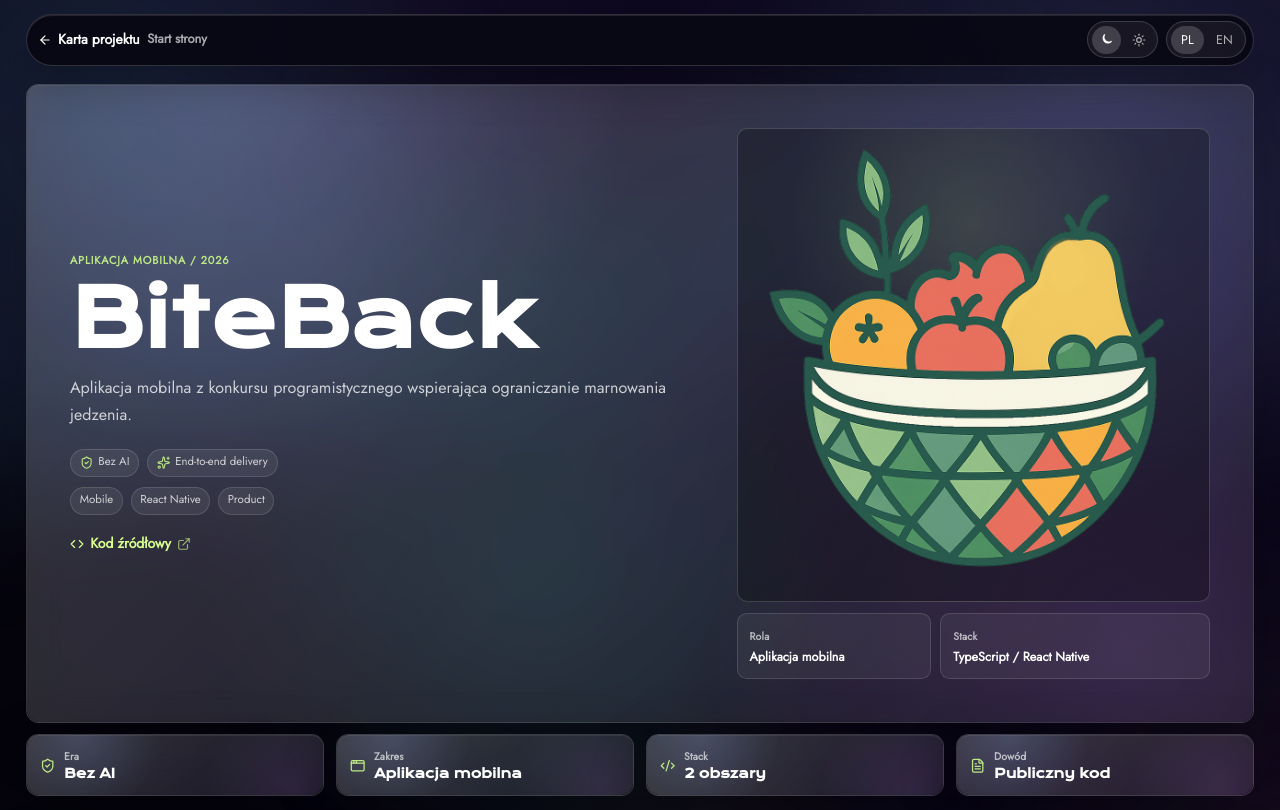
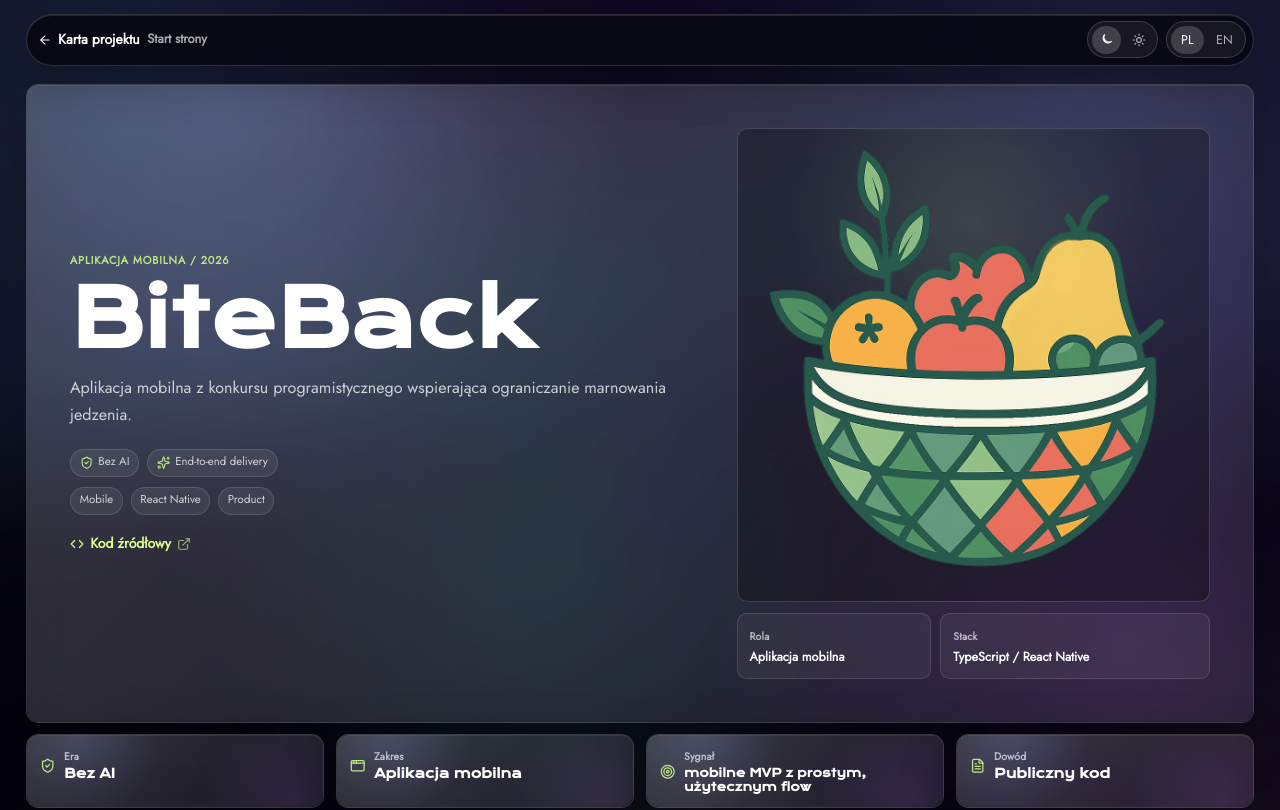
Before and after one commit to dawidbartczak/portfolio, a Next.js app: page /projects/biteback in a window 1280 px wide. Shown: the top 810 px of the page. Built offline with nearby package versions, Linux system fonts and the light colour scheme.

Commit message:
Surface client signals in case study facts

```diff
--- a/src/components/ProjectPage/ProjectPage.module.scss
+++ b/src/components/ProjectPage/ProjectPage.module.scss
@@ -392,6 +392,15 @@
     font-size: clamp(0.85rem, 1vw, 0.98rem);
     line-height: 1.25;
     text-overflow: ellipsis;
+}
+
+.proofItemSignal strong {
+    display: -webkit-box;
+    font-size: clamp(0.78rem, 0.9vw, 0.9rem);
+    line-height: 1.22;
+    white-space: normal;
+    -webkit-box-orient: vertical;
+    -webkit-line-clamp: 3;
 }
 
 .deliveryLens,
--- a/src/components/ProjectPage/index.tsx
+++ b/src/components/ProjectPage/index.tsx
@@ -6,7 +6,6 @@ import {
     ArrowLeft,
     AppWindow,
     BrainCircuit,
-    Code2,
     ExternalLink,
     FileText,
     GitBranch,
@@ -108,6 +107,9 @@ export default function ProjectPage({project}: ProjectPageProps) {
     useReveal();
 
     const projectMode = project.featuredLabel ? t(project.featuredLabel) : t(project.category);
+    const hireFit = project.caseStudy.hireFit;
+    const primaryProof = project.caseStudy.proves[0] ?? project.proofPoints[0] ?? project.role;
+    const clientSignal = hireFit?.items[0];
     const storyItems: StoryItem[] = [
         {
             eyebrow: {pl: "01 / Kontekst", en: "01 / Context"},
@@ -151,9 +153,10 @@ export default function ProjectPage({project}: ProjectPageProps) {
             value: projectMode,
         },
         {
-            icon: Code2,
-            label: locale === "pl" ? "Stack" : "Stack",
-            value: locale === "pl" ? `${project.stack.length} obszary` : `${project.stack.length} areas`,
+            icon: Target,
+            label: locale === "pl" ? "Sygnał" : "Signal",
+            tone: "signal",
+            value: clientSignal ? t(clientSignal) : primaryProof ? t(primaryProof) : projectMode,
         },
         {
             icon: FileText,
@@ -161,8 +164,6 @@ export default function ProjectPage({project}: ProjectPageProps) {
             value: repoLabel(project, locale),
         },
     ];
-    const primaryProof = project.caseStudy.proves[0] ?? project.proofPoints[0] ?? project.role;
-    const hireFit = project.caseStudy.hireFit;
     const deliveryLensItems: StoryItem[] = [
         {
             eyebrow: {pl: "01", en: "01"},
@@ -334,7 +335,7 @@ export default function ProjectPage({project}: ProjectPageProps) {
                     const Icon = item.icon;
 
                     return (
-                        <article className={cx(styles.glassPanel, styles.proofItem, styles.interactiveCard)} data-reveal key={item.label}>
+                        <article className={cx(styles.glassPanel, styles.proofItem, item.tone === "signal" && styles.proofItemSignal, styles.interactiveCard)} data-reveal key={item.label}>
                             <div className={styles.panelContent}>
                                 <Icon className={styles.proofIcon}/>
                                 <span>{item.label}</span>
```
